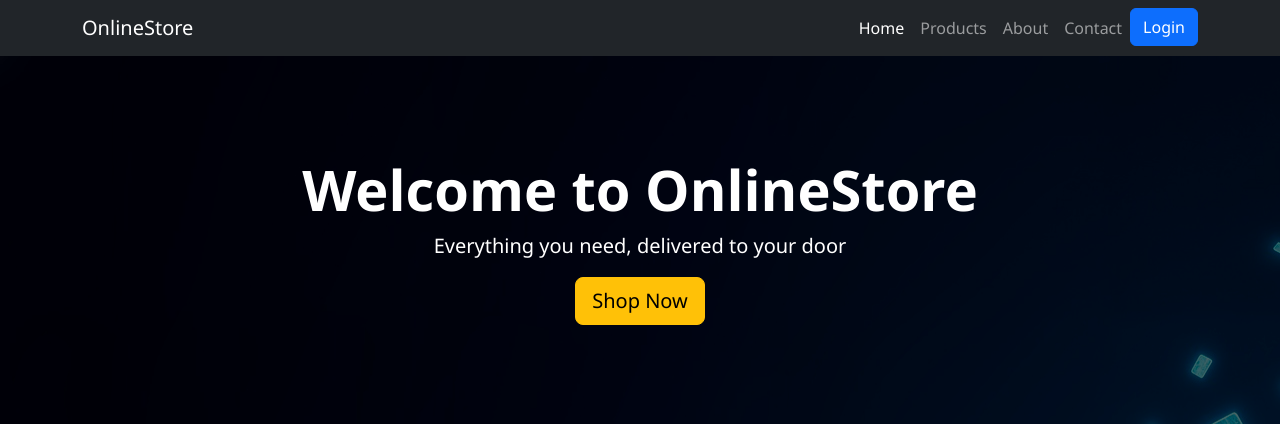
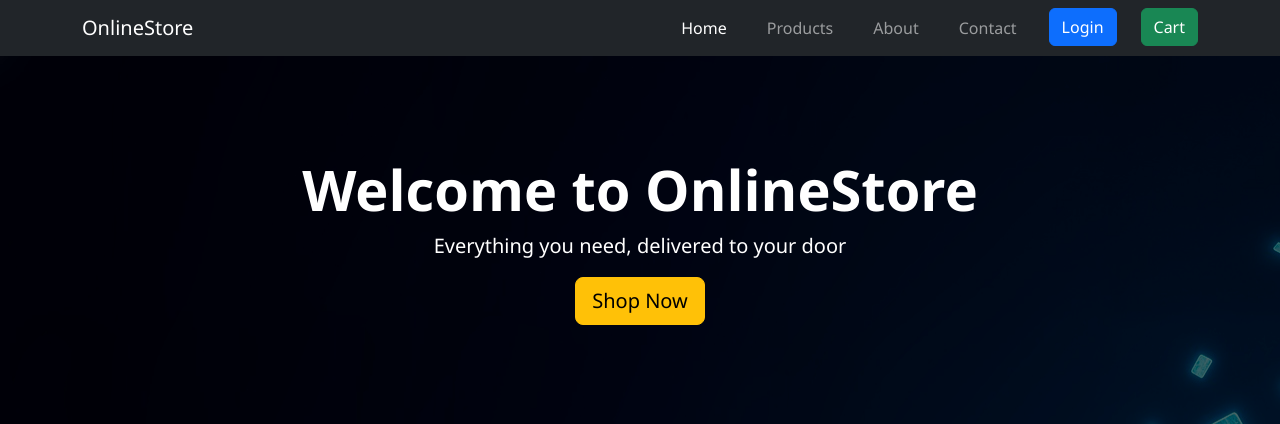
Before and after one commit to Ahmed-Al-Hemyari/store-project, a PHP site: page /customer/home.php in a window 1280 px wide. Shown: the top 424 px of the page. Run offline with PHP 8.4, Linux system fonts and the light colour scheme; data comes from the database, SQL or seed files in the repository.

Commit message:
make navbar as component

```diff
--- /dev/null
+++ b/components/navbar.php
@@ -0,0 +1,34 @@
+<?php
+
+function render_navbar(array $props = []): void {
+$activePage = $props['active'] ?? 'home';
+?>
+
+<nav class="navbar navbar-expand-lg navbar-dark bg-dark">
+    <div class="container">
+        <a class="navbar-brand" href="/customer/home.php">OnlineStore</a>
+        <button class="navbar-toggler" data-bs-toggle="collapse" data-bs-target="#nav">
+            <span class="navbar-toggler-icon"></span>
+        </button>
+        <div class="collapse navbar-collapse" id="nav">
+            <ul class="navbar-nav ms-auto d-flex gap-4">
+                <li class="nav-item"><a class="nav-link <?= $activePage == 'home' ? 'active' : ''; ?>" href="/customer/home.php" id="home">Home</a></li>
+                <li class="nav-item"><a class="nav-link <?= $activePage == 'products' ? 'active' : ''; ?>" href="/customer/products.php" id="products">Products</a></li>
+                <li class="nav-item"><a class="nav-link <?= $activePage == 'about' ? 'active' : ''; ?>" href="/customer/about.php" id="about">About</a></li>
+                <li class="nav-item"><a class="nav-link <?= $activePage == 'contact' ? 'active' : ''; ?>" href="/customer/contact.php" id="contact">Contact</a></li>
+
+                    <?php if(isset($_SESSION['user'])) {?>
+                        <li class="nav-item"><a class="btn btn-primary" href="/customer/profile.php">Profile</a></li>
+                    <?php } else { ?>
+                        <li class="nav-item"><a class="btn btn-primary" href="/auth/login.php">Login</a></li>
+                    <?php } ?>
+
+                    <li class="nav-item"><a class="btn btn-success" href="/auth/cart.php">Cart</a></li>
+            </ul>
+        </div>
+    </div>
+</nav>
+
+<?php
+    }
+?>
--- a/customer/home.php
+++ b/customer/home.php
@@ -1,6 +1,7 @@
 <?php
 
 require_once "../classes.php";
+require_once "../components/navbar.php";
 
 session_start();
 
@@ -19,28 +20,7 @@ $products = Product::getAll();
 </head>
 <body>
     <!-- Navbar -->
-    <nav class="navbar navbar-expand-lg navbar-dark bg-dark">
-        <div class="container">
-            <a class="navbar-brand" href="/customer/home.php">OnlineStore</a>
-            <button class="navbar-toggler" data-bs-toggle="collapse" data-bs-target="#nav">
-                <span class="navbar-toggler-icon"></span>
-            </button>
-            <div class="collapse navbar-collapse" id="nav">
-                <ul class="navbar-nav ms-auto">
-                    <li class="nav-item"><a class="nav-link active" href="/customer/home.php">Home</a></li>
-                    <li class="nav-item"><a class="nav-link" href="/customer/products.php">Products</a></li>
-                    <li class="nav-item"><a class="nav-link" href="/customer/about.php">About</a></li>
-                    <li class="nav-item"><a class="nav-link" href="/customer/contact.php">Contact</a></li>
-
-                        <?php if(isset($_SESSION['user'])) {?>
-                            <li class="nav-item"><a class="btn btn-primary" href="/customer/profile.php">Profile</a></li>
-                        <?php } else { ?>
-                            <li class="nav-item"><a class="btn btn-primary" href="/auth/login.php">Login</a></li>
-                        <?php } ?>
-                </ul>
-            </div>
-        </div>
-    </nav>
+    <?php render_navbar(['active' => 'home']); ?>
 
     <!-- Hero -->
     <section class="page-hero text-white text-center"
```
Also changed, not shown: customer/about.php (+2 -22 lines), customer/contact.php (+2 -23 lines), customer/products.php (+2 -22 lines).
